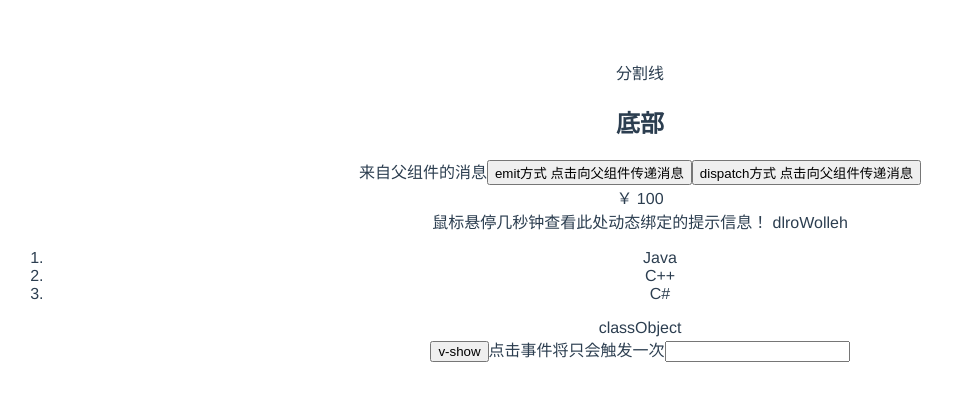
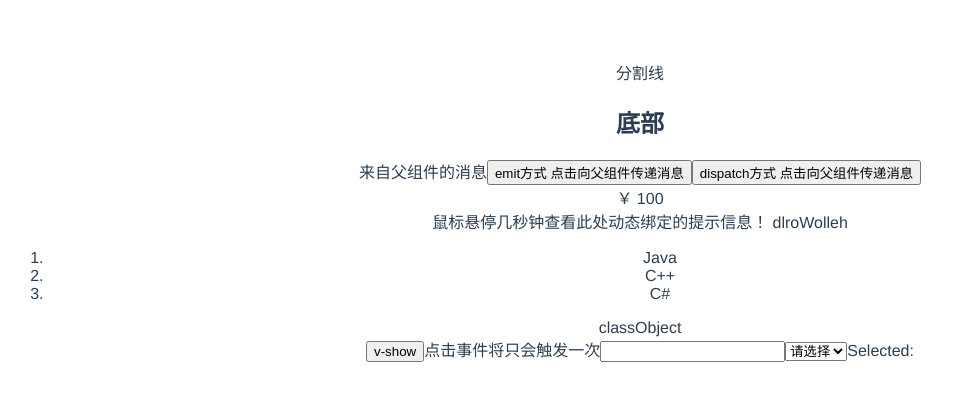
Before and after one commit to songshuiyang/Vue-learn, a Vue app: page / in a window 1280 px wide. Shown: the top 400 px of the page, without its empty margins (0-953 px from the left). Built offline with nearby package versions, Linux system fonts and the light colour scheme.

Commit message:
selected

```diff
--- a/src/App.vue
+++ b/src/App.vue
@@ -31,6 +31,18 @@
 
     <a v-on:click.once="listenToMyBoy">点击事件将只会触发一次</a>
     <input type="text" v-on:keyup.enter="listenToMyBoy" value=""/>
+
+
+    <select v-model="selected">
+      <option disabled value="">请选择</option>
+      <option>A</option>
+      <option>B</option>
+      <option>C</option>
+    </select>
+  <span>Selected: {{ selected }}</span>
+
+
+
   </div>
 </template>
 
@@ -56,7 +68,8 @@ export default {
           active: true,
           'text-danger': false
         },
-        isShow:false
+        isShow:false,
+        selected:''
       }
   },
   components: { // 注册组件才能使用,SelectItem Vue会把这个转化成 <select-item></select-item>
```
